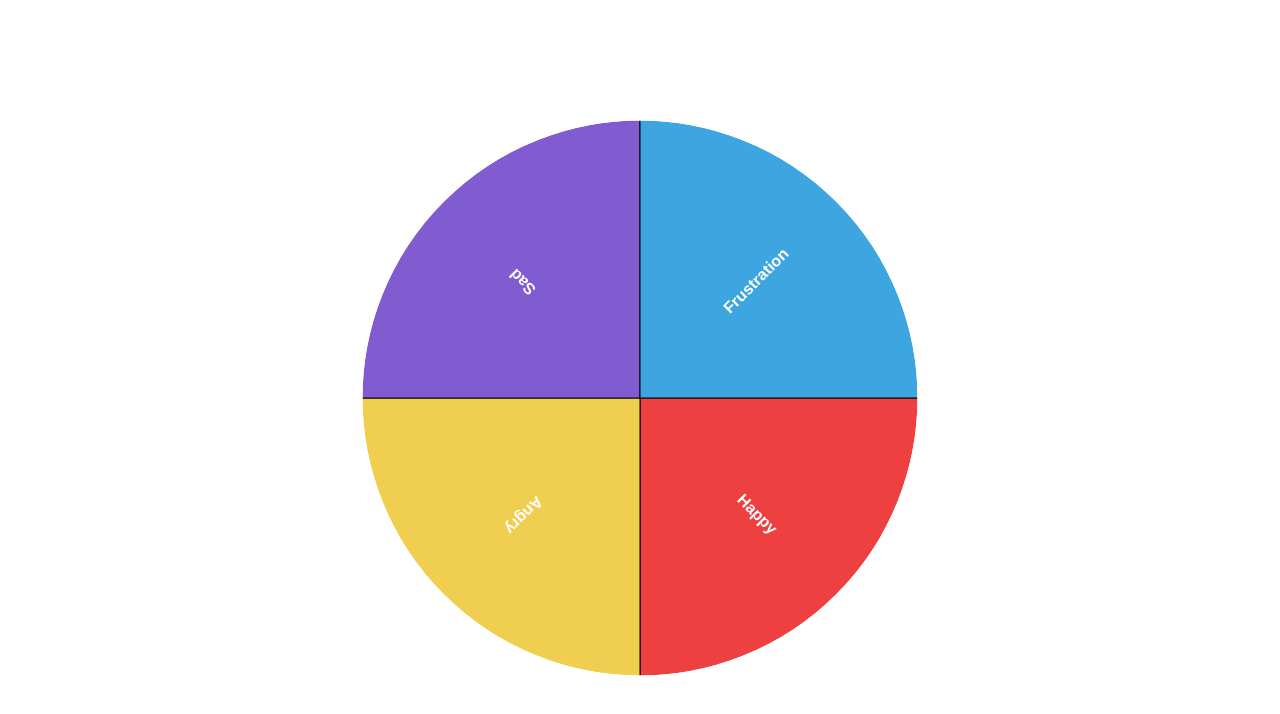
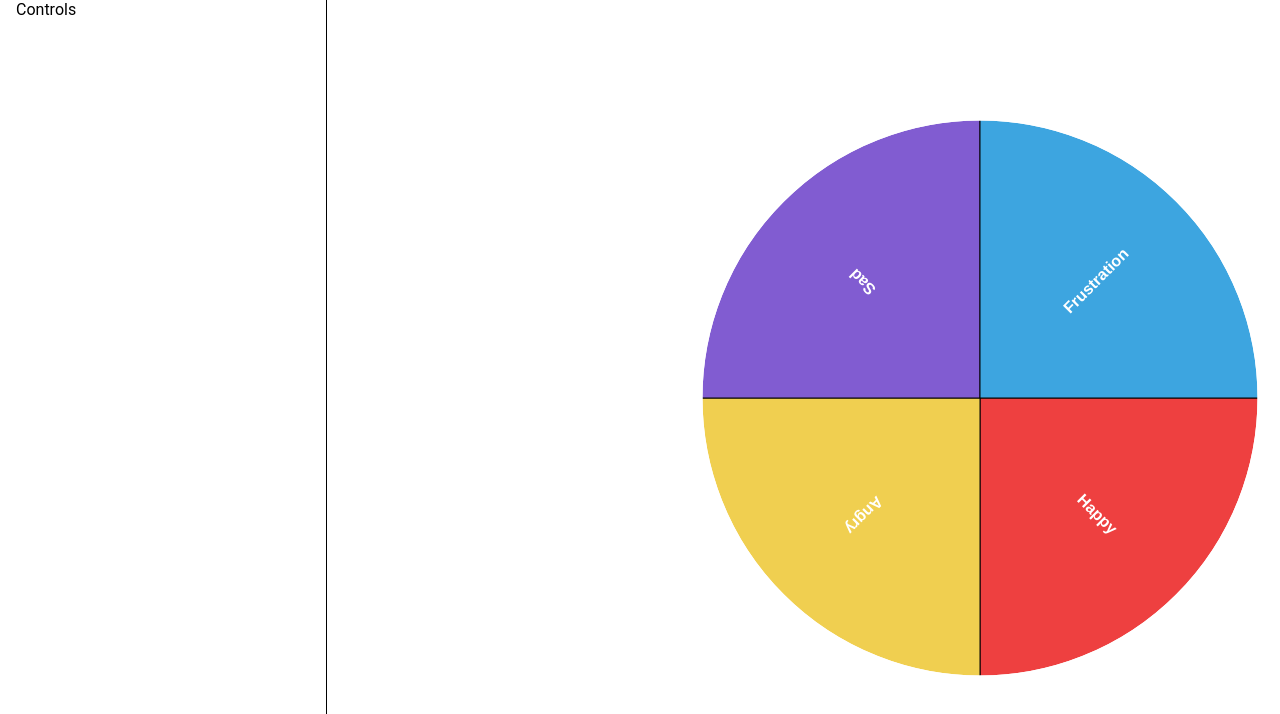
Before and after one commit to NicsWorld/okspinner, a React (Vite) app: page / in a window 1280 px wide. Shown: the top 714 px of the page. Built offline with nearby package versions, Linux system fonts and the light colour scheme.

Commit message:
Add controls

```diff
--- a/src/App.css
+++ b/src/App.css
@@ -2,7 +2,19 @@
   height: 100vh;
   width: 100vw;
 }
-
+.wrapper {
+  height: 100%;
+  width: 100%;
+  display: flex;
+  justify-content: space-between;
+  align-items: center;
+}
+.control-panel {
+  padding: 1rem;
+  height: 100%;
+  border-right: 1px solid black;
+  width: 23%;
+}
 .home {
   height: 100vh;
   width: 100%;
--- a/src/App.tsx
+++ b/src/App.tsx
@@ -1,31 +1,15 @@
 import "./App.css";
 import Spinner from "./Spinner";
 export default function App() {
-  const segments = [
-    "Happy",
-    "Angry",
-    "Sad",
-    "Frustration",
-    // "Emptyness",
-    // "Lol",
-    // "WTF",
-    // "OMG",
-  ];
-  const segmentColors = [
-    "#EE4040",
-    "#F0CF50",
-    "#815CD1",
-    "#3DA5E0",
-    // "#34A24F",
-    // "#F9AA1F",
-    // "#EC3F3F",
-    // "#FF9000",
-  ];
+  const segments = ["Happy", "Angry", "Sad", "Frustration"];
+  const segmentColors = ["#EE4040", "#F0CF50", "#815CD1", "#3DA5E0"];
   const onFinished = (winner: any) => {
     console.log(winner);
   };
   return (
     <div className="App">
+      <div className="wrapper">
+        <section className="control-panel">Controls</section>
         <div id="wheelCircle">
           <Spinner
             segments={segments}
@@ -36,5 +20,6 @@ export default function App() {
           />
         </div>
       </div>
+    </div>
   );
 }
--- a/src/Spinner.css
+++ b/src/Spinner.css
@@ -1,6 +1,6 @@
 #wheelCircle {
-    height: 100%;
-    width: 100%;
+    /* height: 100%; */
+    /* width: 100%; */
     justify-content: center;
     align-items: center;
     display: flex;
--- a/src/Spinner.tsx
+++ b/src/Spinner.tsx
@@ -1,4 +1,4 @@
-import { useEffect, useState } from "react";
+import { useEffect } from "react";
 import "./Spinner.css";
 interface SpinnerProps {
   segments: string[];
```
Lines whose indentation alone changed are shown as unchanged.
